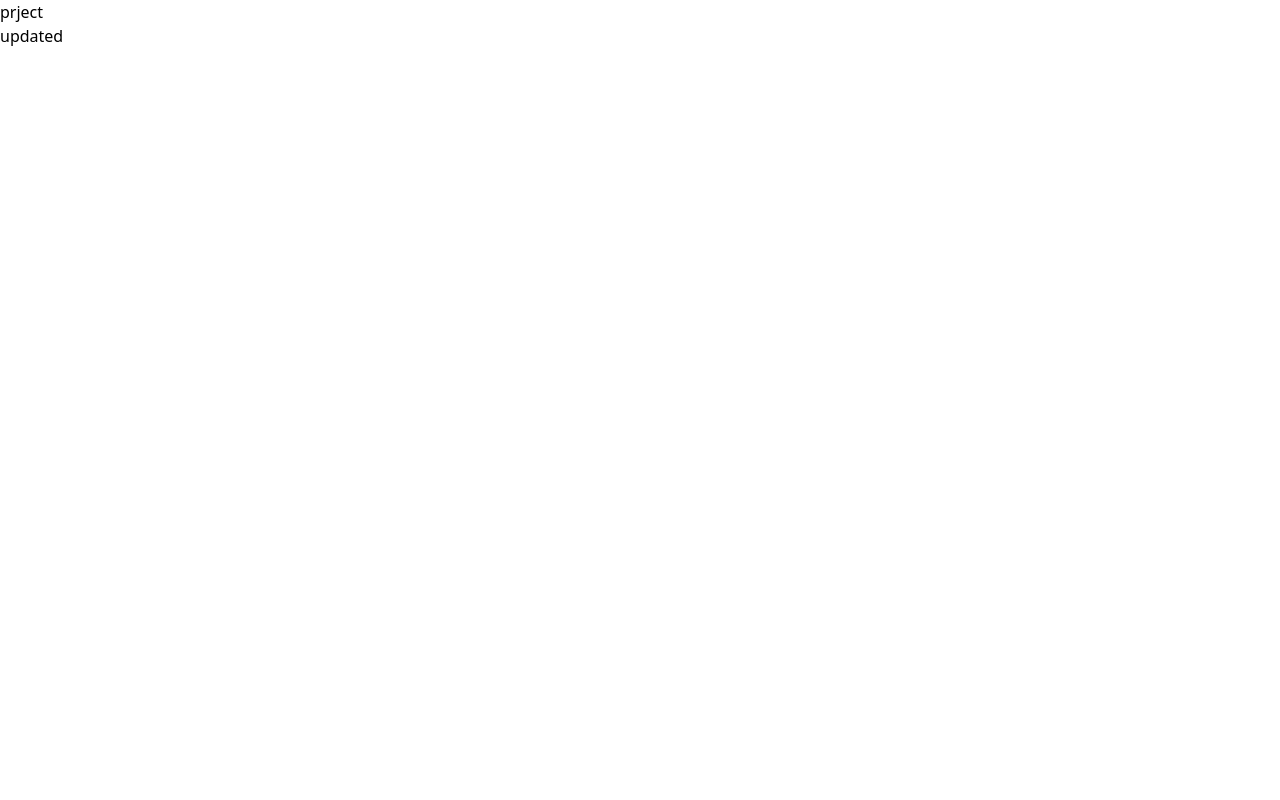
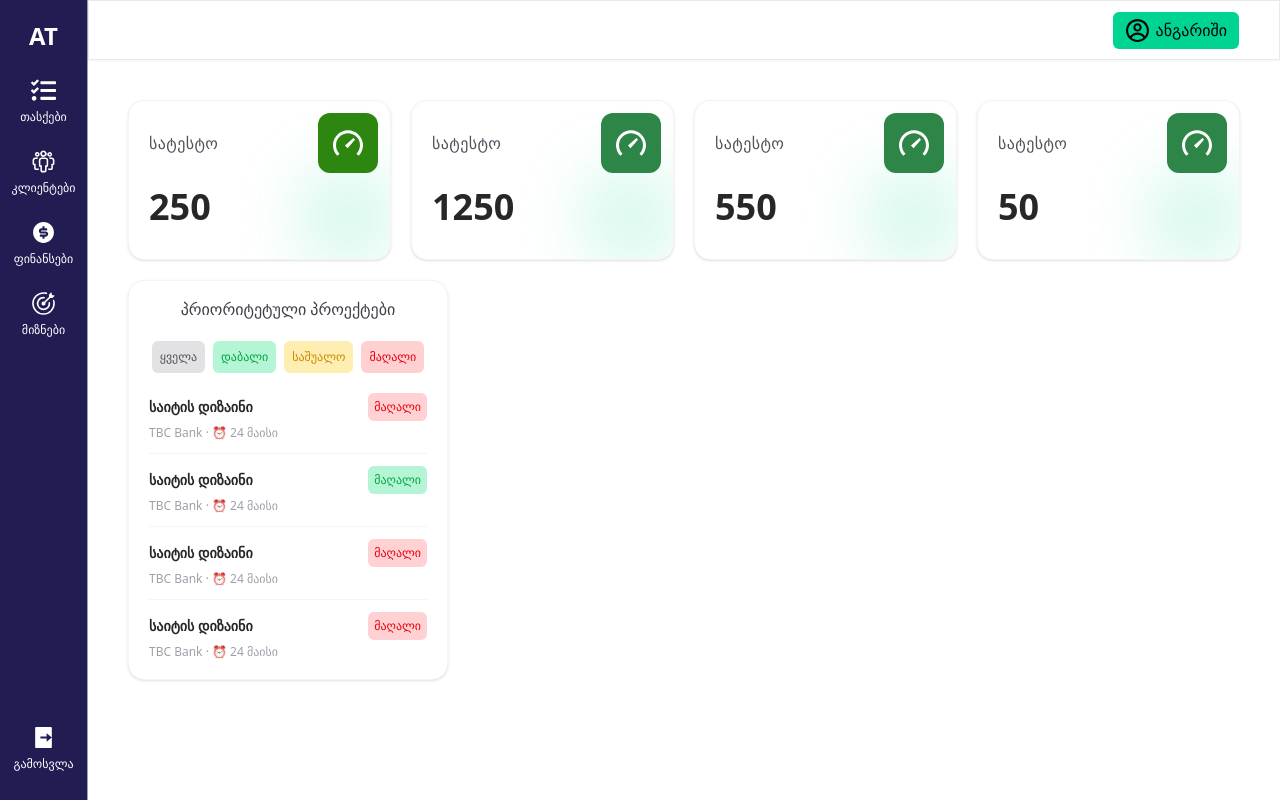
Before and after one commit to 4RN1/AT-Managment, a Next.js app: page / in a window 1280 px wide. Built offline with nearby package versions, Linux system fonts and the light colour scheme.

Commit message:
feat:dashboard page

```diff
--- /dev/null
+++ b/app/components/dashboard/Priority.jsx
@@ -0,0 +1,85 @@
+import Link from "next/link";
+import React from "react";
+
+const Priority = ({ clientName = "client", priorityStatus = "მაღალი" }) => {
+  return (
+    <div className="bg-white rounded-2xl max-w-80  min-h-100  py-4 border border-zinc-100 shadow-sm hover:shadow-md transition-shadow duration-200 overflow-hidden">
+      <h2 className="text-md text-center font-medium text-zinc-700">
+        პრიორიტეტული პროექტები
+      </h2>
+      <div className="mt-5 text-xs flex gap-2 justify-center items-center">
+        <span className="p-2 bg-zinc-400/30 text-zinc-600 rounded-md cursor-pointer hover:bg-zinc-400/20">
+          ყველა
+        </span>
+        <span className="p-2 bg-green-400/30 text-green-600 rounded-md cursor-pointer hover:bg-green-400/20">
+          დაბალი
+        </span>
+        <span className="p-2 bg-yellow-400/30 text-yellow-600 rounded-md cursor-pointer hover:bg-yellow-400/20">
+          საშუალო
+        </span>
+        <span className="p-2 bg-red-400/30 text-red-600 rounded-md cursor-pointer hover:bg-red-400/20">
+          მაღალი
+        </span>
+      </div>
+
+      <div className="h-70 overflow-y-scroll mt-2 px-5">
+        <div className="flex flex-col gap-1 py-3 border-b border-zinc-100">
+          <div className="flex justify-between items-center">
+            <p className="font-semibold text-sm text-zinc-800">
+              საიტის დიზაინი
+            </p>
+            <p className="p-1.5 bg-red-400/30 text-red-600 font-medium rounded-md text-xs">
+              მაღალი
+            </p>
+          </div>
+          <div className="flex justify-between items-center">
+            <p className="text-xs text-zinc-400">TBC Bank · ⏰ 24 მაისი</p>
+          </div>
+        </div>
+
+         <div className="flex flex-col gap-1 py-3 border-b border-zinc-100">
+          <div className="flex justify-between items-center">
+            <p className="font-semibold text-sm text-zinc-800">
+              საიტის დიზაინი
+            </p>
+            <p className="p-1.5 bg-green-400/30 text-green-600 font-medium rounded-md text-xs">
+              მაღალი
+            </p>
+          </div>
+          <div className="flex justify-between items-center">
+            <p className="text-xs text-zinc-400">TBC Bank · ⏰ 24 მაისი</p>
+          </div>
+        </div>
+         <div className="flex flex-col gap-1 py-3 border-b border-zinc-100">
+          <div className="flex justify-between items-center">
+            <p className="font-semibold text-sm text-zinc-800">
+              საიტის დიზაინი
+            </p>
+            <p className="p-1.5 bg-red-400/30 text-red-600 font-medium rounded-md text-xs">
+              მაღალი
+            </p>
+          </div>
+          <div className="flex justify-between items-center">
+            <p className="text-xs text-zinc-400">TBC Bank · ⏰ 24 მაისი</p>
+          </div>
+        </div>
+         <div className="flex flex-col gap-1 py-3 border-b border-zinc-100">
+          <div className="flex justify-between items-center">
+            <p className="font-semibold text-sm text-zinc-800">
+              საიტის დიზაინი
+            </p>
+            <p className="p-1.5 bg-red-400/30 text-red-600 font-medium rounded-md text-xs">
+              მაღალი
+            </p>
+          </div>
+          <div className="flex justify-between items-center">
+            <p className="text-xs text-zinc-400">TBC Bank · ⏰ 24 მაისი</p>
+          </div>
+        </div>
+
+      </div>
+    </div>
+  );
+};
+
+export default Priority;
--- /dev/null
+++ b/app/components/dashboard/StatCards.jsx
@@ -0,0 +1,25 @@
+import React from 'react'
+
+const StatCards = ({ title, stat, icon, iconBgColor }) => {
+  return (
+    <div className="relative flex gap-4 bg-white rounded-2xl h-40 px-5 py-4 border border-zinc-100 shadow-sm hover:shadow-md transition-shadow duration-200 overflow-hidden">
+
+        {/* dekoratiuli */}
+      <div className='absolute bottom-3 right-3 bg-emerald-400 w-15 h-15 rounded-full opacity-50 blur-2xl'></div>
+
+      {/* icon */}
+      <div className="absolute right-3 top-3 flex items-center justify-center w-15 h-15 rounded-xl  text-white shrink-0"
+      style={{ backgroundColor: iconBgColor }}>
+        {icon}
+      </div>
+
+      {/* text */}
+      <div className='flex flex-col justify-around'>
+        <p className="text-md font-medium text-zinc-600 uppercase tracking-wide">{title}</p>
+        <p className="text-4xl font-bold text-zinc-800 leading-tight">{stat}</p>
+      </div>
+    </div>
+  )
+}
+
+export default StatCards
--- /dev/null
+++ b/app/components/navigation/Navbar.jsx
@@ -0,0 +1,14 @@
+import React from 'react'
+import { CgProfile } from 'react-icons/cg'
+
+const Navbar = () => {
+  return (
+    <header className='border border-[#E9E9E9] h-15 shadow-xs flex items-center justify-end px-10'>
+        <div>
+           <p className='flex items-center gap-1.5 bg-emerald-400 text-md  font-medium px-3 py-1.5 rounded-md'>  <CgProfile size={25}/>ანგარიში</p>
+        </div>
+    </header>
+  )
+}
+
+export default Navbar
--- /dev/null
+++ b/app/components/navigation/Sidebar.jsx
@@ -0,0 +1,30 @@
+import Link from 'next/link'
+import React from 'react'
+import { FaTasks } from 'react-icons/fa'
+import { GoGoal } from 'react-icons/go'
+import { RiLogoutBoxRFill, RiMoneyDollarCircleFill } from 'react-icons/ri'
+import { VscOrganization } from 'react-icons/vsc'
+
+const Sidebar = () => {
+  return (
+    <header className='w-22 h-full border-r border-r-zinc-400 flex flex-col items-center justify-between bg-[#211C52] text-white py-5 px-2'>
+        {/* logo */}
+        <div className='flex flex-col items-center'>
+        <Link href="/" className='text-2xl font-bold mb-5'>AT</Link>
+
+    <nav className='flex flex-col gap-3'>
+        <Link href="tasks" className='flex flex-col items-center text-xs px-1  py-1.5 rounded-md hover:bg-[#6150E1]'><FaTasks size={25} className='mb-1.5'/> თასქები</Link>
+        <Link href="clients" className='flex flex-col items-center text-xs px-1  py-1.5 rounded-md hover:bg-[#6150E1]'><VscOrganization size={25} className='mb-1.5'/> კლიენტები</Link>
+        <Link href="deals" className='flex flex-col items-center text-xs px-1  py-1.5 rounded-md hover:bg-[#6150E1]'><RiMoneyDollarCircleFill size={25} className='mb-1.5' /> ფინანსები</Link>
+        <Link href="goals" className='flex flex-col items-center text-xs px-1 py-1.5 rounded-md hover:bg-[#6150E1]'><GoGoal  size={25} className='mb-1.5'/> მიზნები</Link>
+
+    </nav>
+    </div>
+
+    <button className='flex flex-col items-center text-xs p-2 hover:bg-[#6150E1] rounded-md cursor-pointer' ><RiLogoutBoxRFill  size={25} className='mb-1.5'/>გამოსვლა</button>
+
+    </header>
+  )
+}
+
+export default Sidebar
--- a/app/layout.js
+++ b/app/layout.js
@@ -1,5 +1,7 @@
 import { Geist, Geist_Mono } from "next/font/google";
 import "./globals.css";
+import Navbar from "./components/navigation/Navbar";
+import Sidebar from "./components/navigation/Sidebar";
 
 const geistSans = Geist({
   variable: "--font-geist-sans",
@@ -22,7 +24,18 @@ export default function RootLayout({ children }) {
       lang="en"
       className={`${geistSans.variable} ${geistMono.variable} h-full antialiased`}
     >
-      <body className="min-h-full flex flex-col">{children}</body>
+     <body className="h-full flex flex-row">
+
+        <Sidebar />
+
+        <div className="flex flex-col flex-1 min-h-0">
+          <Navbar />
+          <main className="flex-1 overflow-y-auto">
+            {children}
+          </main>
+        </div>
+
+      </body>
     </html>
   );
 }
--- a/app/page.js
+++ b/app/page.js
@@ -1,10 +1,49 @@
 import Image from "next/image";
+import StatCards from "./components/dashboard/StatCards";
+import { SiSpeedtest } from "react-icons/si";
+import Priority from "./components/dashboard/Priority";
 
 export default function Home() {
   return (
-    <>
-    <p>prject</p>
-    <a>updated</a>
-    </>
+    <div className="mx-10">
+    <section className="grid grid-cols-4 gap-5 mt-10 mb-5">
+      <StatCards
+        title="სატესტო"
+        icon={<SiSpeedtest size={30} />}
+        iconBgColor="#2D8610"
+        stat={250}
+      />
+
+      <StatCards
+        title="სატესტო"
+        icon={<SiSpeedtest size={30} />}
+        iconBgColor="#2D8647"
+        stat={1250}
+      />
+
+      <StatCards
+        title="სატესტო"
+        icon={<SiSpeedtest size={30} />}
+        iconBgColor="#2D8647"
+        stat={550}
+      />
+
+      <StatCards
+        title="სატესტო"
+        icon={<SiSpeedtest size={30} />}
+        iconBgColor="#2D8647"
+        stat={50}
+      />
+    </section>
+
+      <section>
+        <Priority />
+      </section>
+
+
+
+
+
+      </div>
   );
 }
--- a/package.json
+++ b/package.json
@@ -13,7 +13,8 @@
     "@supabase/supabase-js": "^2.106.1",
     "next": "16.2.6",
     "react": "19.2.4",
-    "react-dom": "19.2.4"
+    "react-dom": "19.2.4",
+    "react-icons": "^5.6.0"
   },
   "devDependencies": {
     "@tailwindcss/postcss": "^4",
```
Also changed, not shown: 1 other file (tests, documents, lock files or other folders).
